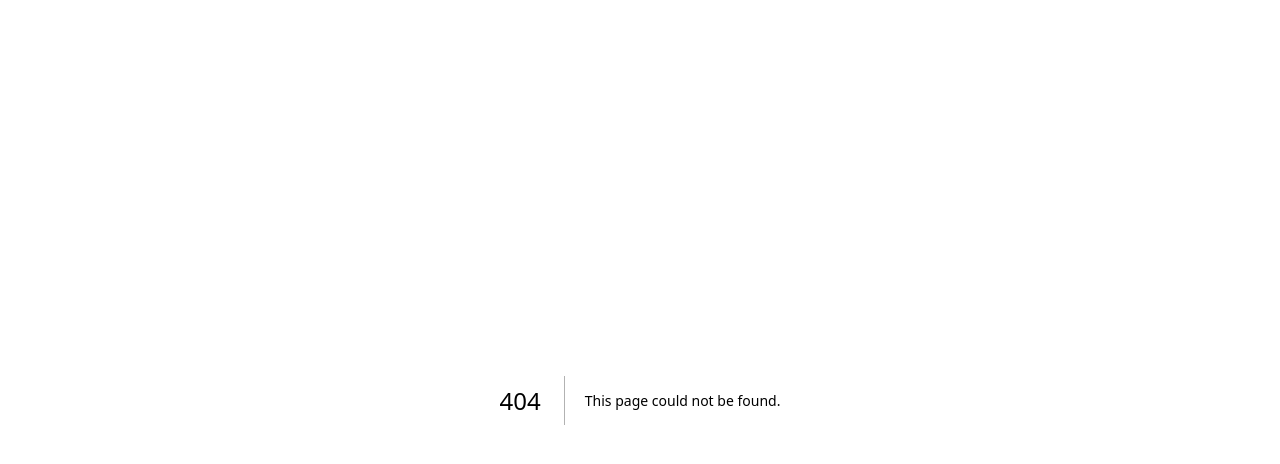
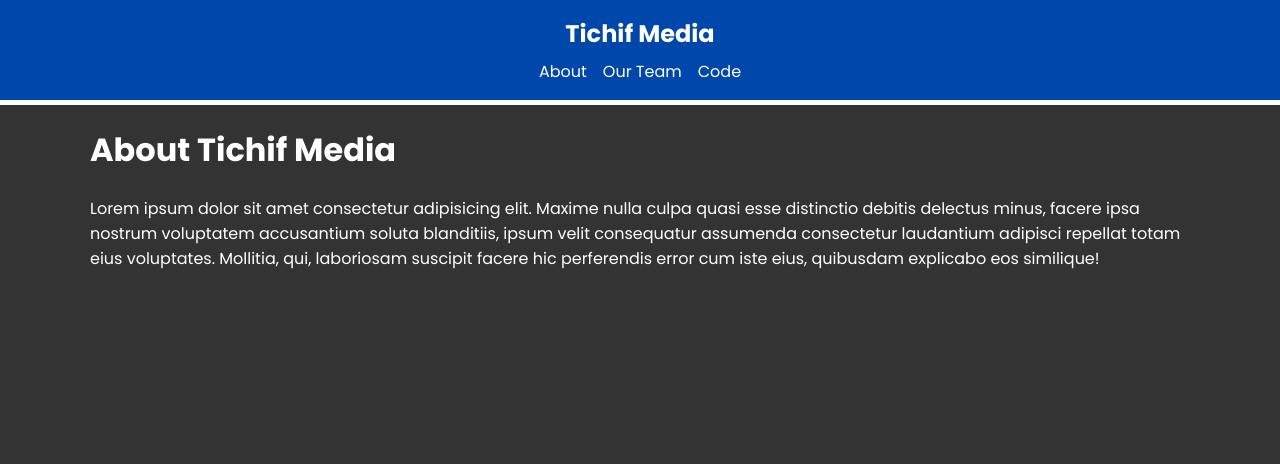
Before and after one commit to tichif/next_13_crash_course, a Next.js app: page /about in a window 1280 px wide. Before the commit this address had no page. Shown: the top 464 px of the page. Built offline with nearby package versions, Linux system fonts and the light colour scheme.

Commit message:
Create the Header component

```diff
--- /dev/null
+++ b/src/app/about/page.jsx
@@ -0,0 +1,21 @@
+export const metadata = {
+  title: 'About Page | Tichif Media',
+};
+
+const AboutPage = () => {
+  return (
+    <div>
+      <h1>About Tichif Media</h1>
+      <p>
+        Lorem ipsum dolor sit amet consectetur adipisicing elit. Maxime nulla
+        culpa quasi esse distinctio debitis delectus minus, facere ipsa nostrum
+        voluptatem accusantium soluta blanditiis, ipsum velit consequatur
+        assumenda consectetur laudantium adipisci repellat totam eius
+        voluptates. Mollitia, qui, laboriosam suscipit facere hic perferendis
+        error cum iste eius, quibusdam explicabo eos similique!
+      </p>
+    </div>
+  );
+};
+
+export default AboutPage;
--- /dev/null
+++ b/src/app/components/Header.jsx
@@ -0,0 +1,20 @@
+import Link from 'next/link';
+
+const Header = () => {
+  return (
+    <header className='header'>
+      <div className='container'>
+        <div className='logo'>
+          <Link href='/'>Tichif Media</Link>
+        </div>
+        <div className='links'>
+          <Link href='/about'>About</Link>
+          <Link href='/about/team'>Our Team</Link>
+          <Link href='/code/repos'>Code</Link>
+        </div>
+      </div>
+    </header>
+  );
+};
+
+export default Header;
--- a/src/app/layout.js
+++ /dev/null
@@ -1,14 +0,0 @@
-import './globals.css'
-
-export const metadata = {
-  title: 'Create Next App',
-  description: 'Generated by create next app',
-}
-
-export default function RootLayout({ children }) {
-  return (
-    <html lang="en">
-      <body>{children}</body>
-    </html>
-  )
-}
--- /dev/null
+++ b/src/app/layout.jsx
@@ -0,0 +1,26 @@
+import { Poppins } from 'next/font/google';
+import './globals.css';
+
+import Header from './components/Header';
+
+export const metadata = {
+  title: 'Tichif Media',
+  description: 'Web development and courses',
+  keywords: 'web, tichif, haiti',
+};
+
+const poppins = Poppins({
+  weight: ['400', '700'],
+  subsets: ['latin'],
+});
+
+export default function RootLayout({ children }) {
+  return (
+    <html lang='en'>
+      <body className={poppins.className}>
+        <Header />
+        <main className='container'>{children}</main>
+      </body>
+    </html>
+  );
+}
--- a/src/app/page.js
+++ /dev/null
@@ -1,5 +0,0 @@
-const HomePage = () => {
-  return <div>HomePage</div>;
-};
-
-export default HomePage;
```
Also changed, not shown: src/app/about/team/page.jsx (added, +14 -0 lines), src/app/page.jsx (added, +22 -0 lines).
